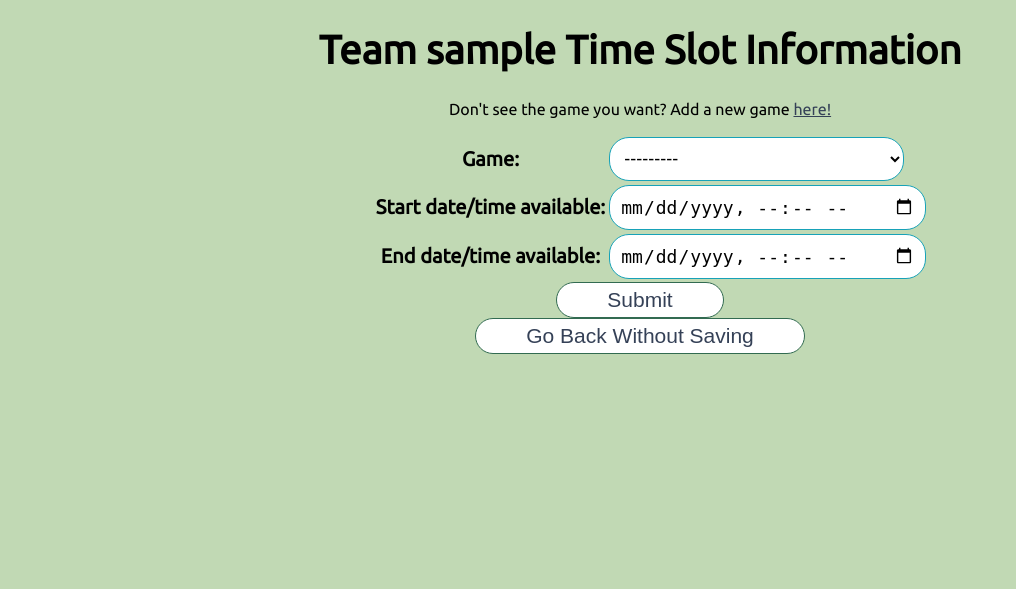
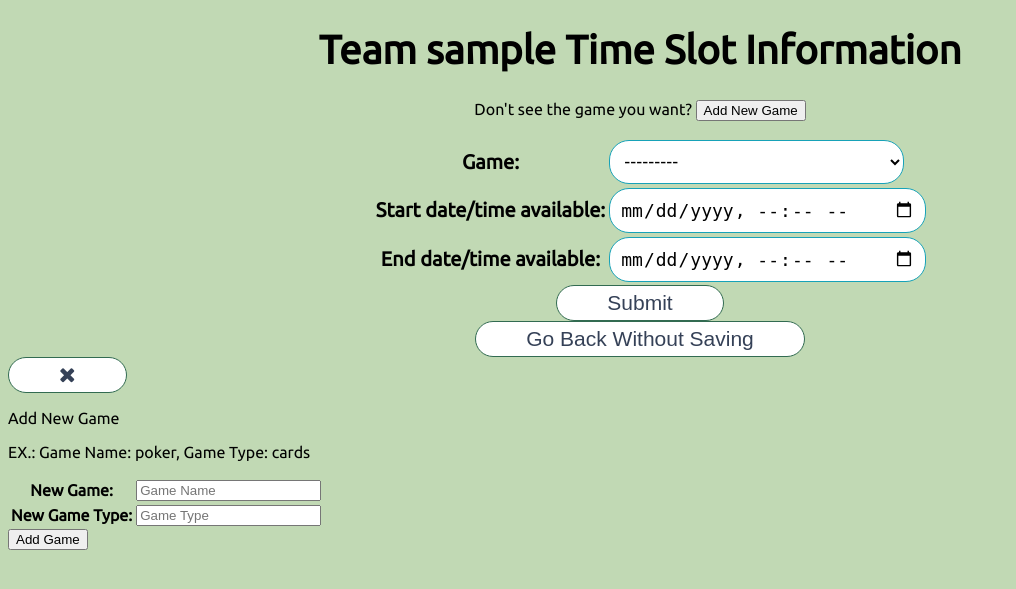
Before and after one commit to Watkins7/Django-Game-Scheduling-Website, a Django app: a page that uses pick_up_app/templates/pick_up_app/timeslot.html in a window 1280 px wide. Shown: the top 589 px of the page, without its empty margins (0-1016 px from the left). Run offline with Django 4.2, Linux system fonts and the light colour scheme; the visitor is signed in with stand-in values (Sample User, id 1); data comes from the database, SQL or seed files in the repository; data that the repository does not hold is empty.

Commit message:
Added NewGameForm as overlay on timeslot view page and modified tests

```diff
--- a/pick_up_app/templates/pick_up_app/timeslot.html
+++ b/pick_up_app/templates/pick_up_app/timeslot.html
@@ -3,10 +3,11 @@
 
 {% load static %}
 <head>
-  <meta charset="utf-8">
-  <link rel="stylesheet" type="text/css" href="{% static 'css/styletimeslot.css' %}">
-  <link href="https://fonts.googleapis.com/css?family=Ubuntu" rel="stylesheet">
-  <title> Timeslot Page</title>
+    <meta charset="utf-8" name="viewport" content="width=device-width, initial-scale=1">
+    <link rel="stylesheet" type="text/css" href="{% static 'css/styletimeslot.css' %}">
+    <link rel="stylesheet" href="https://cdnjs.cloudflare.com/ajax/libs/font-awesome/4.7.0/css/font-awesome.min.css">
+    <link href="https://fonts.googleapis.com/css?family=Ubuntu" rel="stylesheet">
+    <title> Timeslot Page</title>
 </head>
 
 <div style="text-align: center">
@@ -14,8 +15,11 @@
 </div>
 
 <body>
-    {#  Add link to add new game  #}
-    <p align="center"> Don't see the game you want? Add a new game <a class="new_game_link" href="{% url 'new_game' %}">here!</a> </p>
+
+{#  Add link to add new game  #}
+<p class="text" align="center"> Don't see the game you want?
+    <button class="new_game_btn" onclick="overlay_on()">Add New Game</button> </p>
+
     <form method="post">
       {% csrf_token %}
         <table class="form">
@@ -34,5 +38,48 @@
                style="text-decoration: none"> Go Back Without Saving </a>
         </button>
     </div>
+
+    {#  Add new_game option as an overlay  #}
+    <div class="overlay" id="overlay">
+        <div class="new_game">
+            <div class=close_icon">
+                <button class="btn" onclick="overlay_off()"><i class="fa fa-close"></i></button>
+            </div>
+
+            <div class="header_container" style="justify-content: center"><p class="game_title"> Add New Game </p></div>
+
+
+            <form method="POST">
+                {% csrf_token %}
+                {% if messages %}
+                    {% for message in messages %}
+                        {# Sets message tag as class for class referent #}
+                        <p {% if message.tags %} class="{{ message.tags }}"{% endif %}>{{ message }}</p>
+                    {% endfor %}
+                {% endif %}
+                <p class="ex_text">EX.: Game Name: poker, Game Type: cards</p>
+                <table class="game_form">
+                    {{ game_form }}
+                </table>
+
+                <div class="container">
+                    <button class="game_button" type="submit" align="center">Add Game</button>
+                </div>
+            </form>
+
+        </div>
+    </div>
+
+
+    {#  The following functions are used to turn on and off the new_game overlay  #}
+    <script>
+        function overlay_on() {
+            document.getElementById("overlay").style.display = "block";
+        }
+
+        function overlay_off() {
+            document.getElementById("overlay").style.display = "none";
+        }
+    </script>
 </body>
 </html>
--- a/pick_up_app/views.py
+++ b/pick_up_app/views.py
@@ -12,7 +12,7 @@ from .utils import Calendar
 import calendar
 
 # Forms
-from .forms import NewUserForm, TimeSlotForm
+from .forms import NewUserForm, TimeSlotForm, NewGameForm
 
 # Models
 from .models import User, TimeSlot, Games
@@ -233,21 +233,38 @@ def timeslot(request, username, timeslot_id=None):
             else:
                 instance = TimeSlot(host_team=cur_team)
 
-            timeslot_form = TimeSlotForm(request.POST or None, instance=instance)
+            timeslot_form = TimeSlotForm(instance=instance)
+            game_form = NewGameForm()
 
             # If the request is a post and the form has been cleaned either save the form or delete the timeslot
-            if request.POST:
-                if request.POST.get('delete'):
-                    instance.delete()
-                    return HttpResponseRedirect(reverse('calendar', args=(username,)))
-                else:
-                    if timeslot_form.is_valid():
-                        timeslot_form.save()
+            if request.method == 'POST':
+                if 'is_timeslot_form' in request.POST:
+                    timeslot_form = TimeSlotForm(request.POST, instance=instance)
+                    if request.POST.get('delete'):
+                        instance.delete()
                         return HttpResponseRedirect(reverse('calendar', args=(username,)))
+                    else:
+                        if timeslot_form.is_valid():
+                            timeslot_form.save()
+                            return HttpResponseRedirect(reverse('calendar', args=(username,)))
+                if 'is_game_form' in request.POST:
+                    # Post new game form
+                    game_form = NewGameForm(request.POST)
+                    # Try save game if form is valid
+                    if game_form.is_valid():
+                        game_form.save()
+
+                        # Send back success message
+                        messages.success(request, 'SUCCESS: New game added successfully!')
+                    # Reload empty form
+                    game_form = NewGameForm()
 
             context = {'timeslot_form': timeslot_form,
                        'current_team': cur_team.username,
-                       'timeslot_id': timeslot_id}
+                       'timeslot_id': timeslot_id,
+                       'game_form': game_form,
+                       }
+
             return render(request, 'pick_up_app/timeslot.html', context)
     else:
         return HttpResponse("You are not logged in!")
```
Also changed, not shown: pick_up_app/test_selenium.py (+5 -5 lines).
